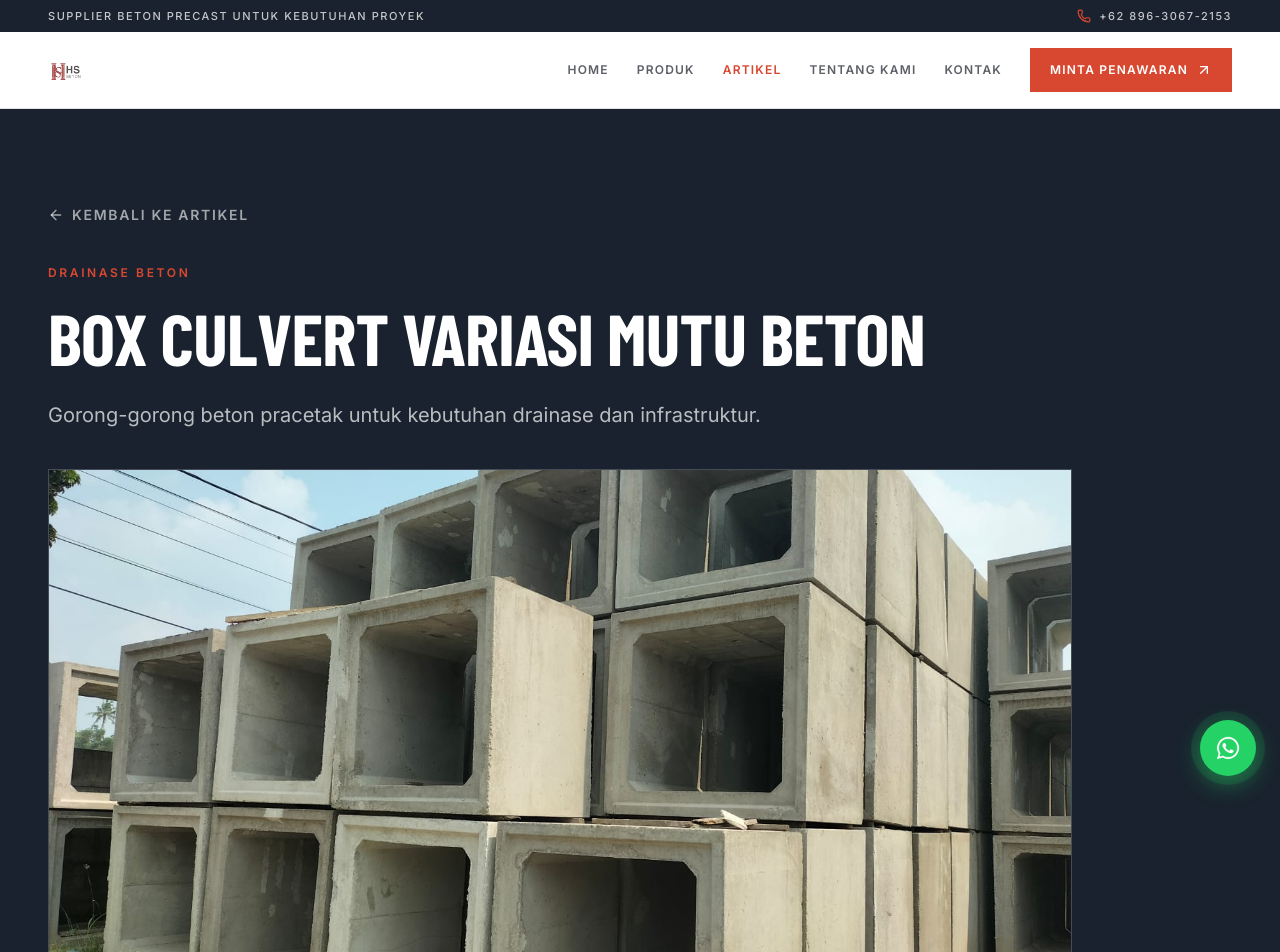
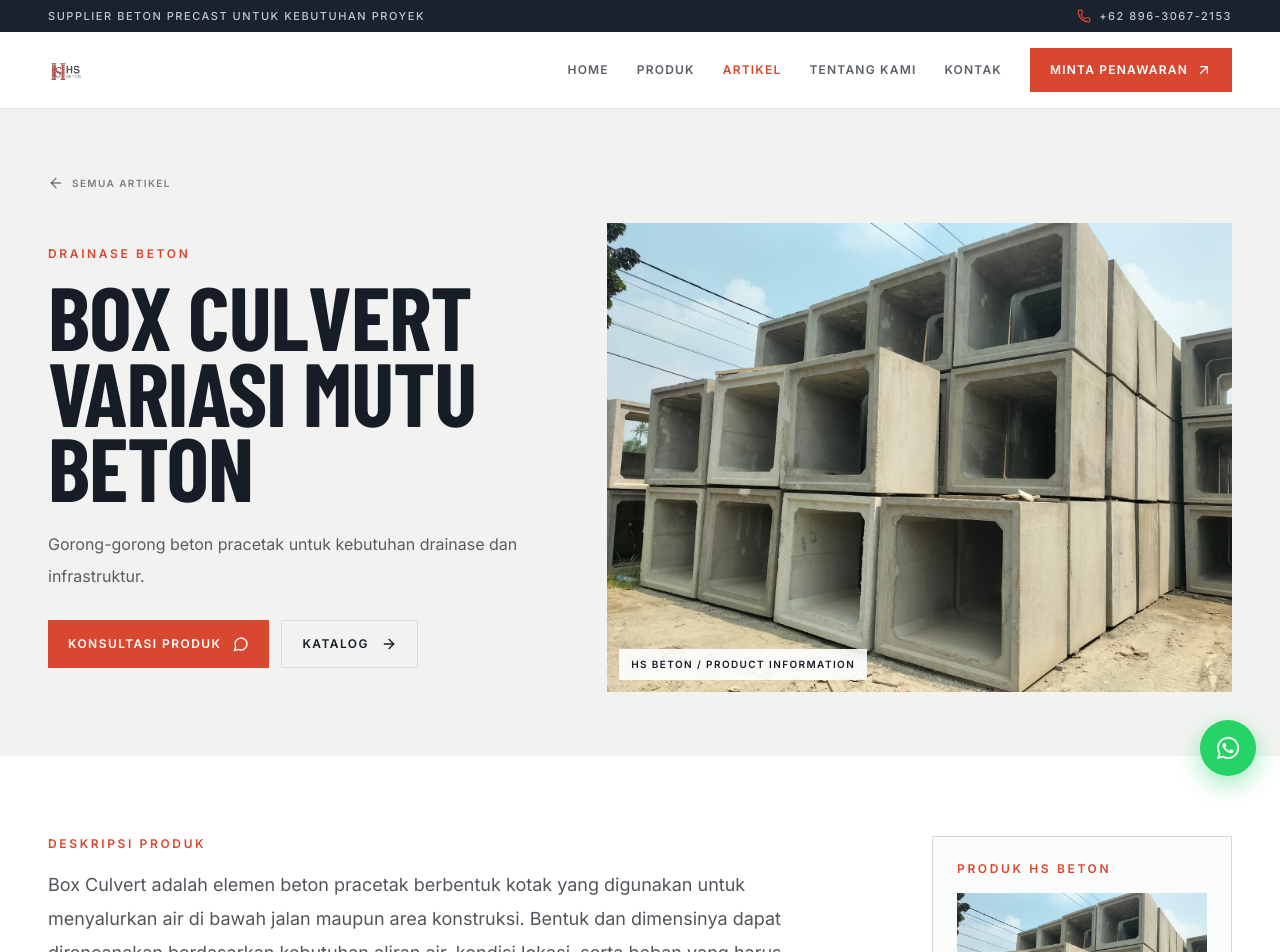
Before and after one commit to helloneet/hsbeton-website-new, a React (Vite) app in the folder apps/web/: page /artikel/box-culvert in a window 1280 px wide. Shown: the top 952 px of the page. Built offline with nearby package versions, Linux system fonts and the light colour scheme; the HTML template or start-up script is replaced by a standard one.

Commit message:
Refresh product article detail layout on redesign branch

```diff
--- a/apps/web/src/pages/ArtikelDetailPage.jsx
+++ b/apps/web/src/pages/ArtikelDetailPage.jsx
@@ -274,42 +274,33 @@ export default function ArtikelDetailPage() {
         <meta name="description" content={article.subtitle} />
       </Helmet>
 
-      {/* HERO */}
-      <section className="bg-[hsl(var(--primary))] text-white">
-        <div className="rail py-16 sm:py-20 lg:py-24">
-          <Link
-            to="/artikel"
-            className="mb-10 inline-flex items-center gap-2 text-sm font-semibold uppercase tracking-[0.12em] text-white/60 transition hover:text-accent"
-          >
-            <ArrowLeft className="h-4 w-4" />
-            Kembali ke Artikel
+      {/* EDITORIAL ARTICLE HERO */}
+      <section className="bg-[#F2F3F1]">
+        <div className="rail py-10 sm:py-14 lg:py-16">
+          <Link to="/artikel" className="mb-8 inline-flex items-center gap-2 text-[10px] font-bold uppercase tracking-[0.14em] text-foreground/55 transition hover:text-accent">
+            <ArrowLeft className="h-4 w-4" /> Semua Artikel
           </Link>
-
-          <p className="eyebrow mb-5">{article.category}</p>
-
-          <h1 className="display max-w-5xl text-4xl font-bold uppercase leading-[0.98] sm:text-6xl lg:text-7xl">
-            {article.title}
-          </h1>
-
-          <p className="mt-7 max-w-3xl text-lg leading-relaxed text-white/70 sm:text-xl">
-            {article.subtitle}
-          </p>
-
-          {/* FOTO UTAMA PRODUK */}
-          <div className="mt-10 max-w-5xl overflow-hidden border border-white/15 bg-white/5">
-            <img
-              src={article.image}
-              alt={article.title}
-              className="aspect-[16/9] w-full object-cover"
-              fetchPriority="high"
-            />
+          <div className="grid gap-8 lg:grid-cols-[0.9fr_1.1fr] lg:items-center lg:gap-12">
+            <div>
+              <p className="eyebrow mb-4">{article.category}</p>
+              <h1 className="display max-w-3xl text-[clamp(3rem,7vw,6.5rem)] font-bold uppercase leading-[0.84]">{article.title}</h1>
+              <p className="mt-6 max-w-xl text-sm leading-7 text-foreground/70 sm:text-base sm:leading-8">{article.subtitle}</p>
+              <div className="mt-7 flex flex-wrap gap-3">
+                <a href={waLink(`Halo HS Beton, saya ingin konsultasi mengenai ${article.title}.`)} target="_blank" rel="noreferrer" className="inline-flex min-h-12 items-center gap-3 bg-accent px-5 text-xs font-bold uppercase tracking-[0.12em] text-white">Konsultasi Produk <MessageCircle className="h-4 w-4" /></a>
+                <Link to="/produk" className="inline-flex min-h-12 items-center gap-3 border border-border px-5 text-xs font-bold uppercase tracking-[0.12em]">Katalog <ArrowRight className="h-4 w-4" /></Link>
+              </div>
+            </div>
+            <div className="relative overflow-hidden bg-[#e9ebea]">
+              <img src={article.image} alt={article.title} className="aspect-[4/3] w-full object-cover" fetchPriority="high" />
+              <span className="absolute bottom-3 left-3 bg-white/90 px-3 py-2 text-[10px] font-bold uppercase tracking-[0.14em] text-foreground">HS Beton / Product information</span>
+            </div>
           </div>
         </div>
       </section>
 
       {/* CONTENT */}
-      <main className="rail py-16 sm:py-24">
-        <div className="grid gap-14 lg:grid-cols-[1fr_320px]">
+      <main className="rail py-12 sm:py-16 lg:py-20">
+        <div className="grid gap-10 lg:grid-cols-[minmax(0,1fr)_300px] lg:gap-14">
           {/* ARTICLE */}
           <article className="max-w-3xl">
             <section className="pb-10">
@@ -338,7 +329,7 @@ export default function ArtikelDetailPage() {
               </section>
 
               {/* CTA */}
-              <section className="relative overflow-hidden bg-[hsl(var(--primary))] p-8 text-white sm:p-10">
+              <section className="relative overflow-hidden bg-[hsl(var(--primary))] p-6 text-white sm:p-9">
                 <div className="absolute right-0 top-0 h-32 w-32 translate-x-12 -translate-y-12 rounded-full bg-accent/20" />
 
                 <p className="eyebrow mb-4">BUTUH PRODUK INI?</p>
```
